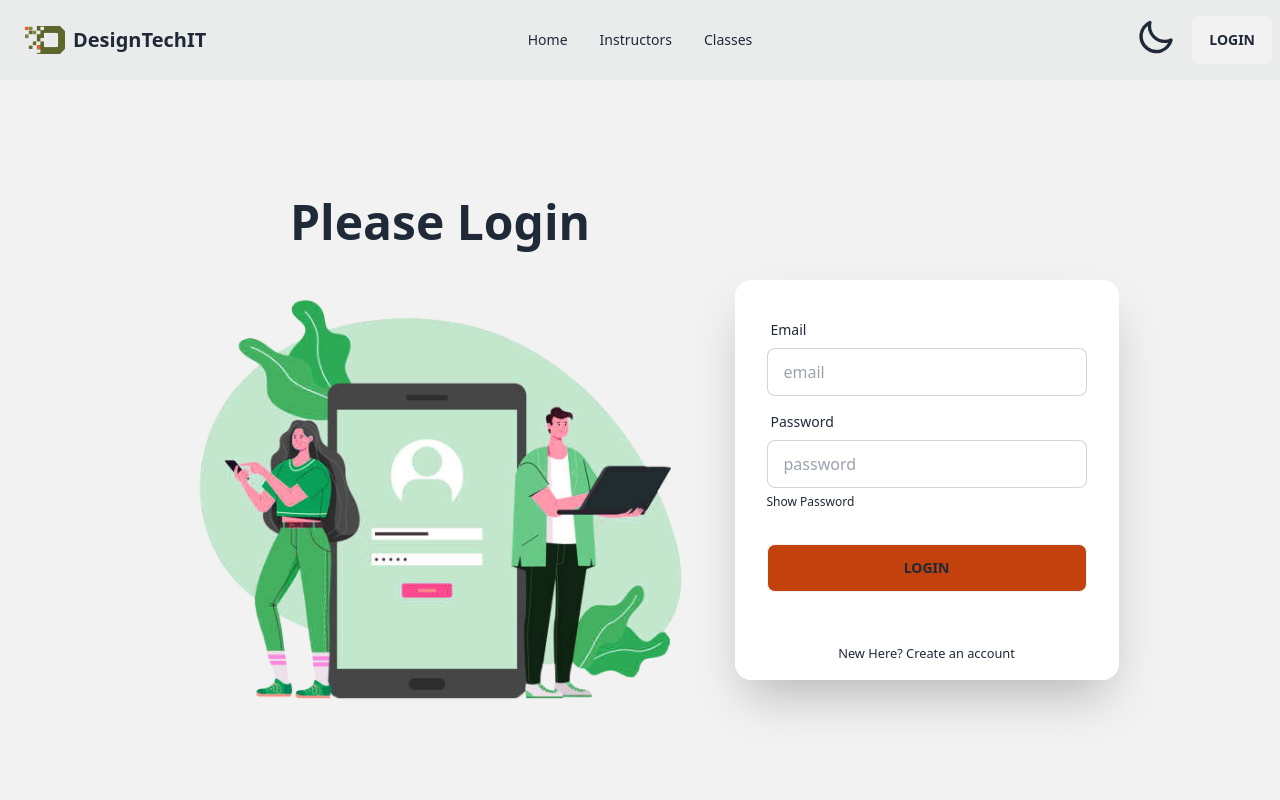
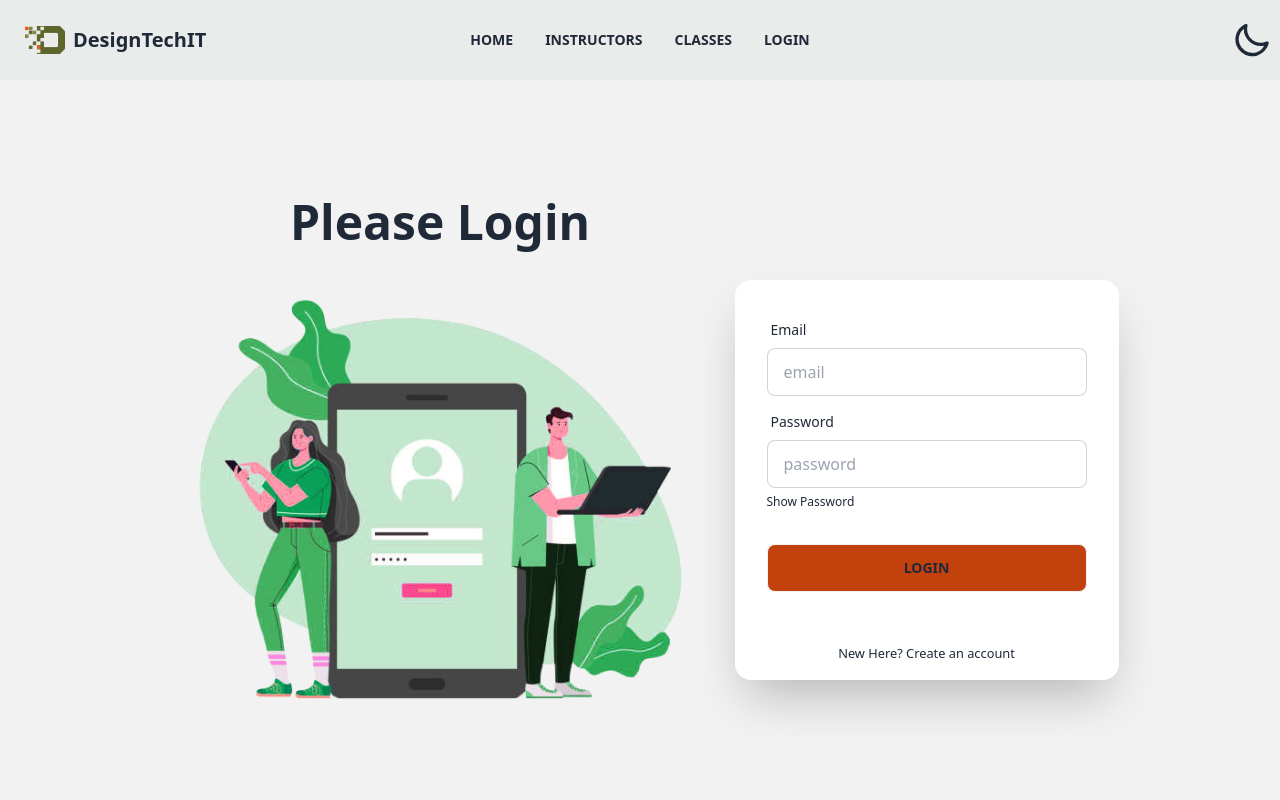
Before and after one commit to mtbbsl/designtechit-client, a React (Vite) app: page /login in a window 1280 px wide. Shown: the top 800 px of the page. Built offline with nearby package versions, Linux system fonts and the light colour scheme; no server answers.

Commit message:
logOut button added

```diff
--- a/src/pages/Shared/Navbar/Navbar.jsx
+++ b/src/pages/Shared/Navbar/Navbar.jsx
@@ -1,8 +1,16 @@
-import { useEffect, useState } from 'react';
+import { useContext, useEffect, useState } from 'react';
 import logomini from '../../../assets/others/logo-mini.png';
 import { Link } from 'react-router-dom';
+import { AuthContext } from '../../../providers/AuthProvider';
 
 const Navbar = () => {
+  const {user, logOut} = useContext(AuthContext);
+
+  const handleLogOut = () => {
+    logOut()
+      .then(() => {})
+      .catch(error => console.log(error));
+  }
 
   // Toggle theme code here
   const [theme, setTheme] = useState(localStorage.getItem("theme") ? localStorage.getItem("theme") : "light");
@@ -24,15 +32,28 @@ const Navbar = () => {
   // Navbar menu starts here
   const navOptions = (
     <>
-      <li>
+      <li className="uppercase font-semibold">
         <Link to="/">Home</Link>
       </li>
-      <li>
-        <a>Instructors</a>
+      <li className="uppercase font-semibold">
+        <Link to="instructor">Instructors</Link>
       </li>
-      <li>
-        <a>Classes</a>
+      <li className="uppercase font-semibold">
+        <Link to="classes">Classes</Link>
       </li>
+      {user ? (
+        <>
+          <button onClick={handleLogOut} className="btn btn-ghost btn-sm">
+            Logout
+          </button>
+        </>
+      ) : (
+        <>
+          <li className="uppercase font-bold">
+            <Link to="/login">Login</Link>
+          </li>
+        </>
+      )}
     </>
   );
 
@@ -69,13 +90,13 @@ const Navbar = () => {
             DesignTechIT
           </Link>
         </div>
-        <div className="navbar-center hidden lg:flex">
+        <div className="navbar-center hidden lg:flex items-center">
           <ul className="menu menu-horizontal px-1">{navOptions}</ul>
         </div>
 
-        <div className="navbar-end">
+
           {/* Toggle Button for Theme Change */}
-          <div className='mr-4'>
+          <div className='navbar-end'>
             <label className="swap swap-rotate">
               {/* this hidden checkbox controls the state */}
               <input type="checkbox" onChange={handleToggle} checked={theme === "light" ? false : true} />
@@ -100,8 +121,6 @@ const Navbar = () => {
             </label>
           </div>
 
-          <Link to="/login" className="btn">Login</Link>
-        </div>
       </div>
     </>
   );
--- a/src/pages/SignUp/SignUp.jsx
+++ b/src/pages/SignUp/SignUp.jsx
@@ -1,12 +1,20 @@
 import { Link } from "react-router-dom";
 import login from "../../assets/others/login.png";
 import { useForm } from "react-hook-form";
+import { useContext } from "react";
+import { AuthContext } from "../../providers/AuthProvider";
 
 const SignUp = () => {
     const { register, handleSubmit, watch, formState: { errors } } = useForm();
+    const {createUser} = useContext(AuthContext);
 
     const onSubmit = (data) => {
       console.log(data);
+      createUser(data.email, data.password)
+        .then(result => {
+          const loggedUser = result.user;
+          console.log(loggedUser);
+        })
     };
 
     // for password match
--- a/src/providers/AuthProvider.jsx
+++ b/src/providers/AuthProvider.jsx
@@ -26,7 +26,7 @@ const AuthProvider = ({ children }) => {
     return signInWithEmailAndPassword(auth, email, password);
   }
 
-  const LogOut = () => {
+  const logOut = () => {
     setLoading(true);
     return signOut(auth);
   }
@@ -47,7 +47,7 @@ const AuthProvider = ({ children }) => {
     loading,
     createUser,
     signIn,
-    LogOut,
+    logOut,
   };
 
   return (
```
